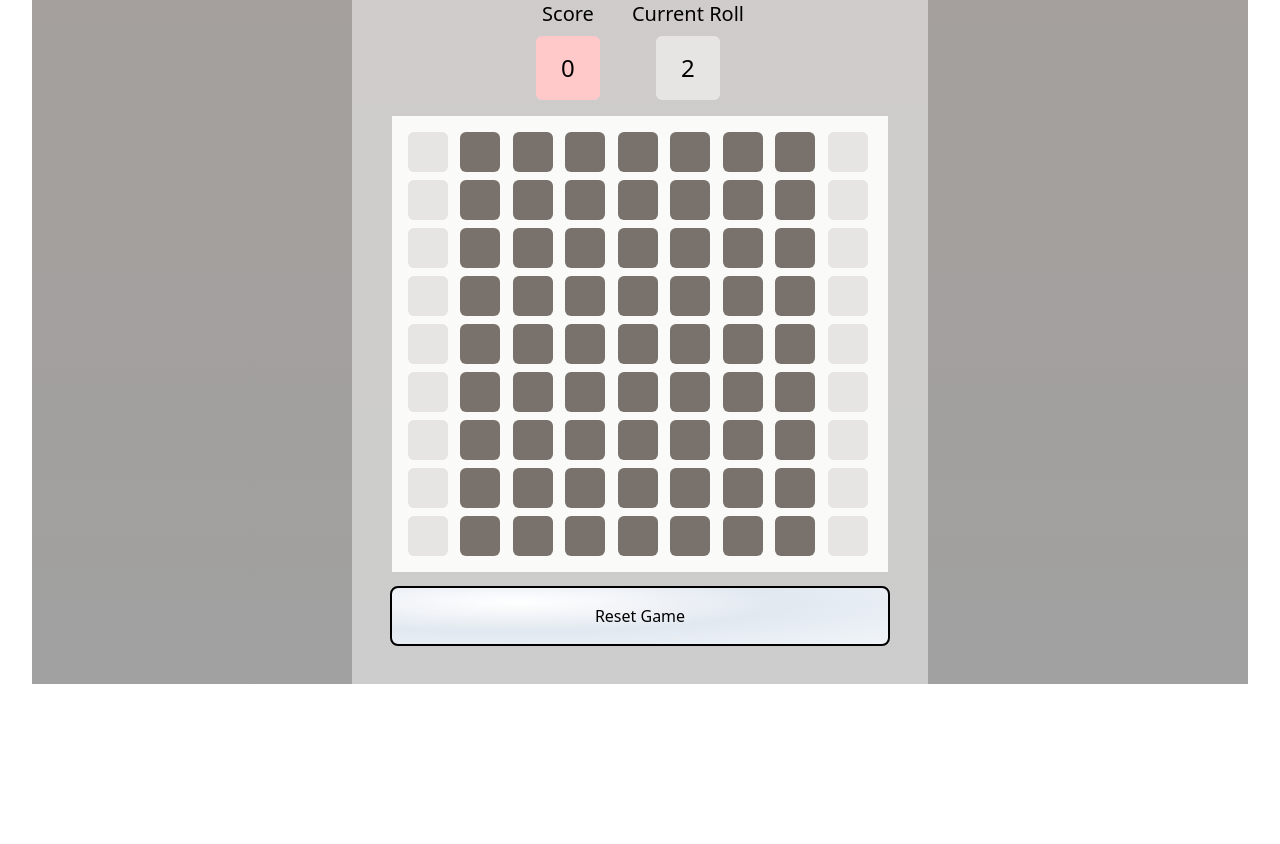
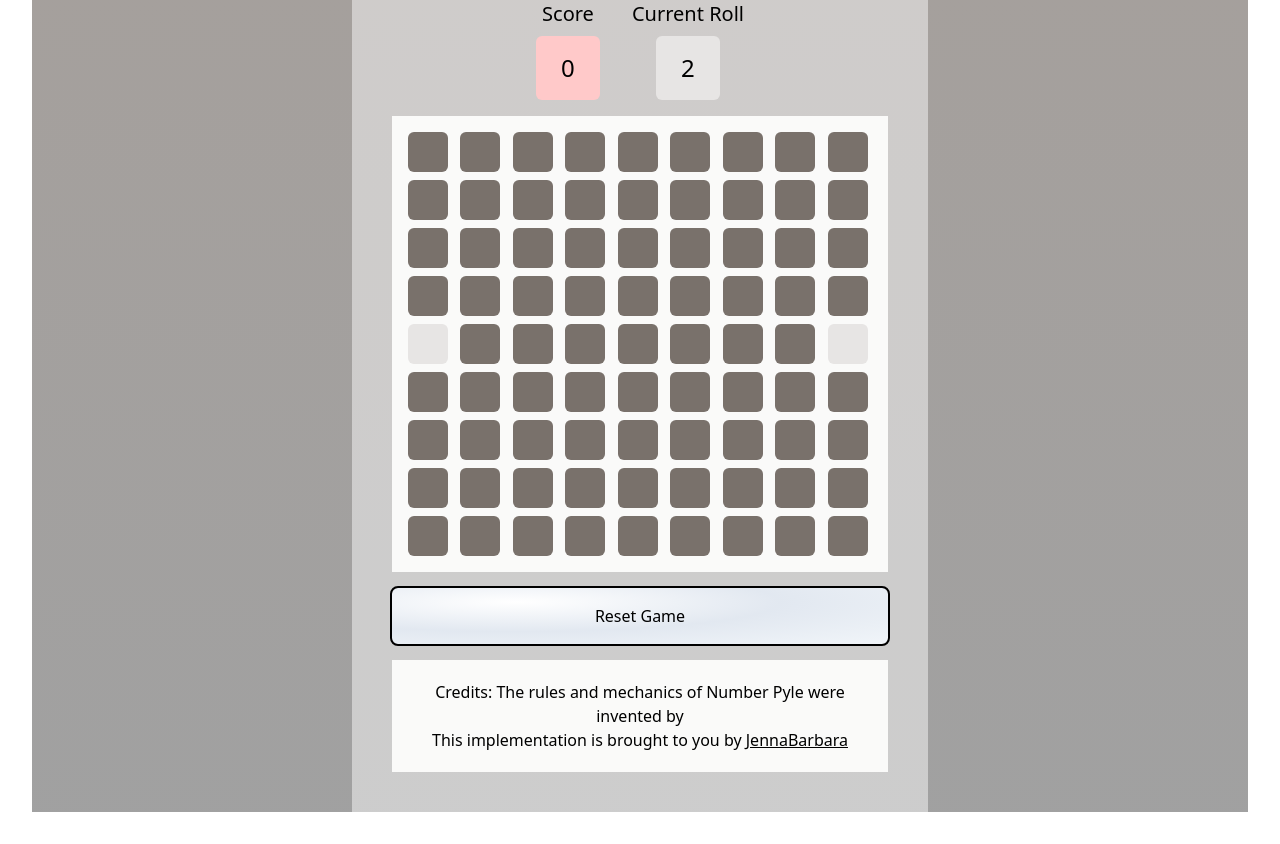
Before and after one commit to JennaBarbara/number-pyle, a React (Vite) app: page / in a window 1280 px wide. Shown: the part 280-1124 px from the top of the page. Before the commit the page ends 996 px from the top, so only its background shows below. Built offline with nearby package versions, Linux system fonts and the light colour scheme; a web font is replaced by a local one.

Commit message:
adding credits + fixing default status

```diff
--- a/src/App.tsx
+++ b/src/App.tsx
@@ -233,6 +233,11 @@ export default function App() {
             )))}
         </Board>
         <Button onClick={() => resetGame()}>Reset Game</Button>
+        <div className='bg-stone-50 p-5'>
+            <p>Credits: The rules and mechanics of Number Pyle were invented by </p>
+            <p>This implementation is brought to you by <a className="underline" href="https://github.com/JennaBarbara/">JennaBarbara</a></p>
+
+        </div>
 
       </div>
     </div>
@@ -252,7 +257,7 @@ function getDefaultStatus():  Array<Array<SquareStatus>> {
       defaultRow.push(
         {
           scored: false,
-          selectable: j == 0 || j== 8  ? true : false
+          selectable: j == 0 && i == 4 || j== 8 && i == 4 ? true : false
         }
       )
     }
```
